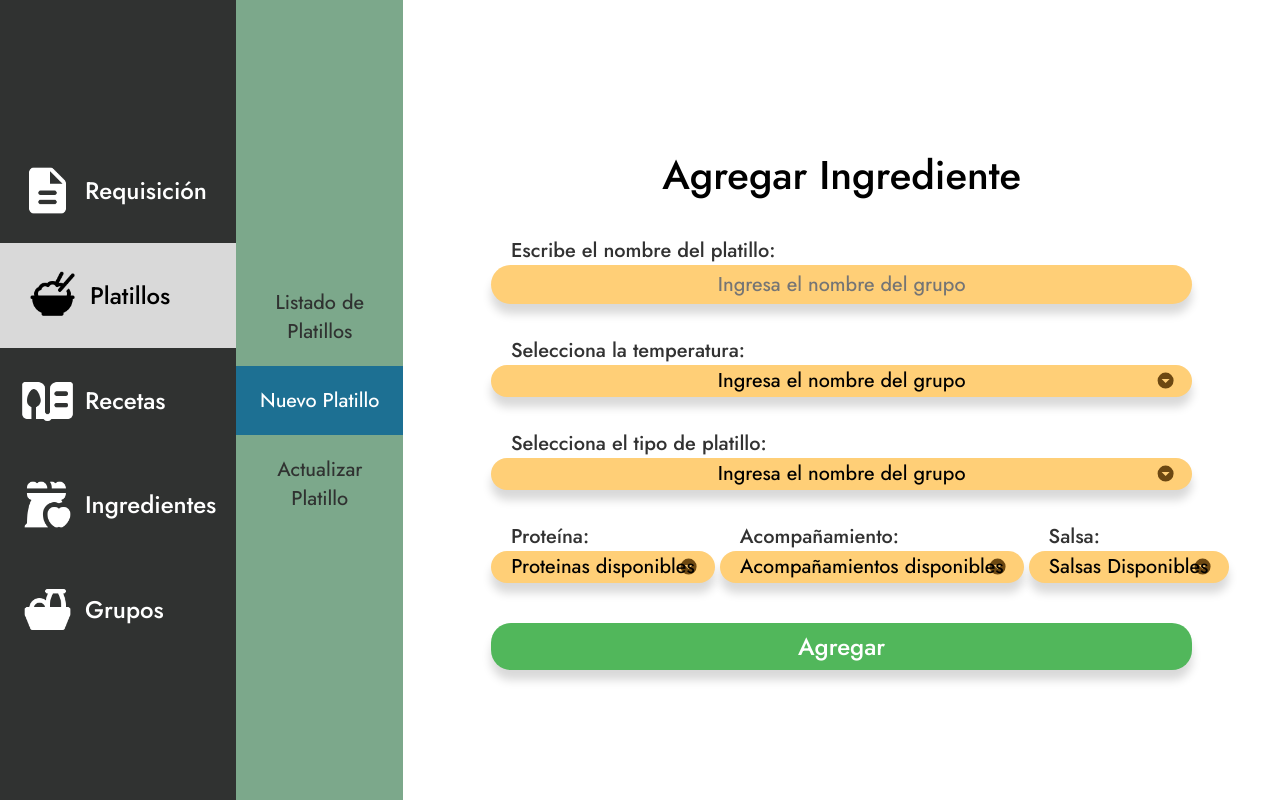
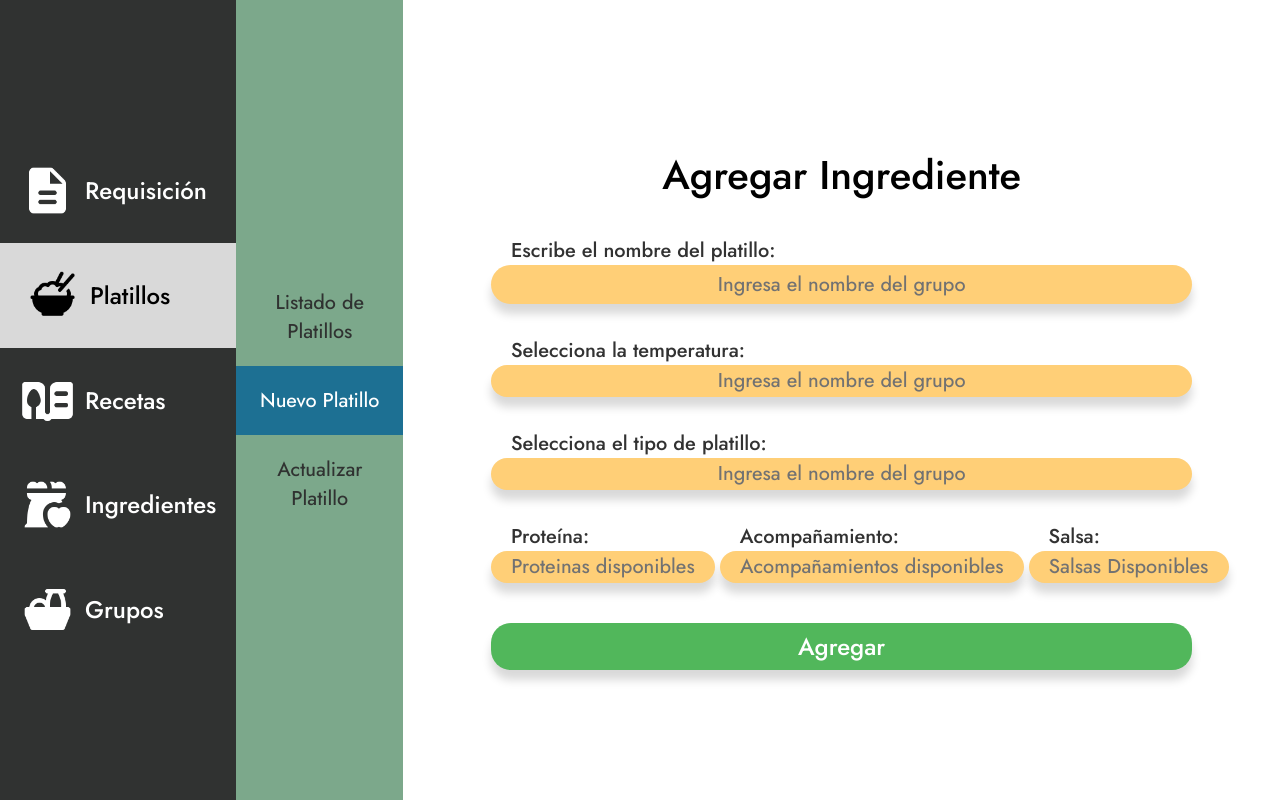
Before and after one commit to AntonioNoguera/IRE_FRONT_V2, a React (Create React App) app in the folder ire_front_r2/: page /platillos/nuevo in a window 1280 px wide. Built offline with nearby package versions, Linux system fonts and the light colour scheme.

Commit message:
Feat (Styles) -> adding the sub styles with the user events on the css

```diff
--- a/ire_front_r2/src/components/UIcomponents/Button.js
+++ b/ire_front_r2/src/components/UIcomponents/Button.js
@@ -1,37 +1,12 @@
 import './../../mainStyles.css';
+import styles from './button.module.css';
 
-const ButtonStyles = {
-    proceedStyle: {
-        color: 'var(--ire-white)',
-        fontSize: '24px',
-        padding: '6px 20px',
-        border: 'none',
-        borderRadius: '20px',
-        boxShadow: '0px 10px 10px 0px var(--ire-lightGray) ',
-        backgroundColor: 'var(--ire-greenButton)',
-        marginTop: '40px',
-        width: '100%',
-        cursor:'pointer',
-        fontWeight: '500',
-    },
-
-    cancelStyle: {
-
-    }
-}
-
-
-
-
-const Button = ({children , type = 'proceedStyle'})=> {
-
-    const enumStyle = ButtonStyles[type];
-
+const Button = ({ children, type = 'proceedStyle' }) => {
     return (
-        <button style = {enumStyle} >
-            { children }
+        <button className={styles[type]}>
+            {children}
         </button>
-    )
+    );
 }
 
 export default Button;
--- a/ire_front_r2/src/components/UIcomponents/DropDownSelection.js
+++ b/ire_front_r2/src/components/UIcomponents/DropDownSelection.js
@@ -1,31 +1,18 @@
 import './../../mainStyles.css';
+import styles from './dropdownselection.module.css';  // Asegúrate de que el path es correcto
 
-const componentStyles = {
-    textAlign: 'center',
-    fontWeight: '450',
-    border: 'none',
-    borderRadius : '20px',
-    backgroundColor : 'var(--ire-yellowInput)',
-    fontSize: '20px',
-    outline:'none',
-    paddingBlock:'5px',
-    paddingInline: '20px',
-    boxShadow: '0px 10px 10px 0px var(--ire-lightGray) ',
-    resize:  'none',
-    appearance: 'none',
-    backgroundImage: `url('${process.env.PUBLIC_URL}/svgs/arrow_dropdown.svg')`,
-    backgroundRepeat: 'no-repeat',
-        backgroundPosition: 'right 10px center', // Usa backticks y comillas simples correctamente
+const DropDownSelection = ({ children, options }) => {
+    return (
+        <select required className = {styles.selectStyle}>
+            <option value="" disabled selected className={styles.selectPlaceholder}>
+                {children}
+            </option>
 
-
-}
-
-const DropDownSelection = ({children, options})=> {
-    return (
-        <select style = {componentStyles}>
-            <option value="" disabled selected> {children} </option>
+            <option value="" >
+                Lorem Text
+            </option>
         </select>
-    )
+    );
 }
 
 export default DropDownSelection;
--- a/ire_front_r2/src/components/UIcomponents/EditText.js
+++ b/ire_front_r2/src/components/UIcomponents/EditText.js
@@ -1,4 +1,6 @@
 import './../../mainStyles.css';
+
+import './editText.module.css';
 
 const componentStyles = {
     textAlign: 'center',
--- /dev/null
+++ b/ire_front_r2/src/components/UIcomponents/button.module.css
@@ -0,0 +1,30 @@
+/* ButtonStyles.css */
+
+button {
+    font-size: 24px;
+    padding: 6px 20px;
+    color:cyan;
+    border: none;
+    border-radius: 20px;
+    box-shadow: 0px 10px 10px 0px var(--ire-lightGray);
+    margin-top: 40px;
+    cursor: pointer;
+    font-weight: 500;
+
+    transition: color 0.2s , background-color 0.2s;
+}
+
+.proceedStyle {
+    color: var(--ire-white);
+    background-color: var(--ire-greenButton);
+    width: 100%;
+}
+
+.proceedStyle:hover {
+    color: var(--ire-greenButton);
+    background-color: var(--ire-greenButtonHover);
+}
+
+.cancelStyle {
+    /* Define tus estilos para cancelar aquí */
+}
--- /dev/null
+++ b/ire_front_r2/src/components/UIcomponents/dropdownselection.module.css
@@ -0,0 +1,31 @@
+/* dropdownselection.module.css */
+.selectPlaceholder {
+    color: red; /* Color cuando no hay una opción válida seleccionada */
+}
+
+.selectStyle {
+    /* Estilos existentes */
+    text-align: center;
+    font-weight: 450;
+    border: none;
+    border-radius: 20px;
+    background-color: var(--ire-yellowInput);
+    font-size: 20px;
+    outline: none;
+    padding-block: 5px;
+    padding-inline: 20px;
+    box-shadow: 0px 10px 10px 0px var(--ire-lightGray);
+    resize: none;
+    appearance: none;
+    background-repeat: no-repeat;
+    background-position: right 10px center;
+    color: gray; /* Color inicial para todos los estados */
+}
+
+.selectStyle:invalid {
+    color: var(--ire-grayPlaceholders); /* Mantiene el color gris si el select es inválido */
+}
+
+.selectStyle:valid {
+    color: black; /* Cambia el color cuando una opción válida está seleccionada */
+}
--- /dev/null
+++ b/ire_front_r2/src/components/UIcomponents/editText.module.css
@@ -0,0 +1,3 @@
+::placeholder {
+    color: var(--ire-grayPlaceholders); /* Cambia esto al color que prefieras */
+}
--- a/ire_front_r2/src/mainStyles.css
+++ b/ire_front_r2/src/mainStyles.css
@@ -17,8 +17,11 @@
 
     --ire-yellowInput: #ffcf77;
     --ire-greenButton:#51B75B;
+    --ire-greenButtonHover:#caffcf;
 
     --ire-bodyTextColor: #484848;
+
+    --ire-grayPlaceholders: #727272;
 
 
     /*Proyect Font Sizes*/
```
